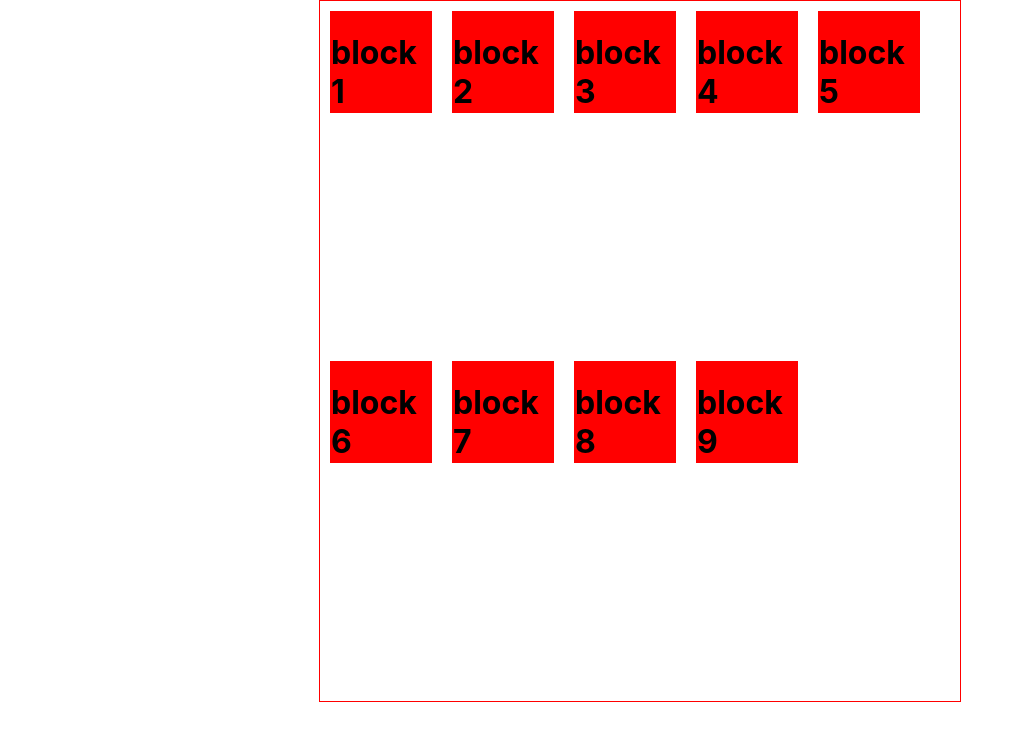
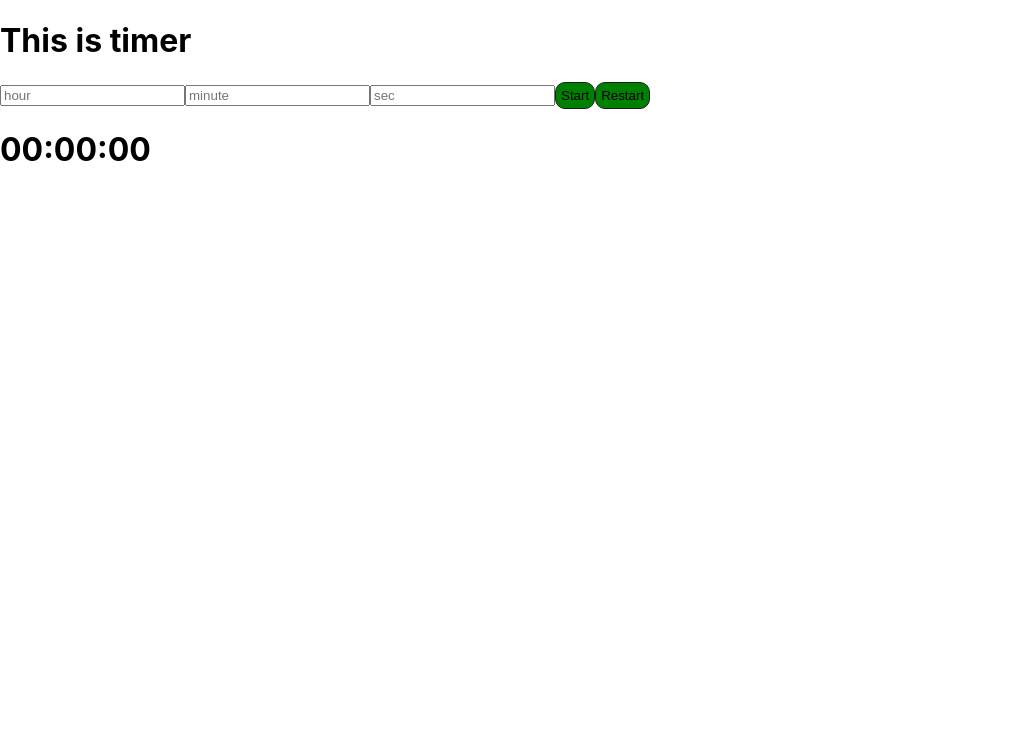
Before and after one commit to aniket2727/React-Interview, a React (Create React App) app in the folder app/: page / in a window 1280 px wide. Shown: the top 740 px of the page, without its empty margins (0-1024 px from the left). Built offline with nearby package versions, Linux system fonts and the light colour scheme.

Commit message:
all changes related to timer

```diff
--- a/app/src/App.js
+++ b/app/src/App.js
@@ -98,10 +98,11 @@ import YourApp from "./Steper/Mainstepper";
 import FolderStructure from "./Folderstucture/Mint";
 import Darkmode from "./blackwhite/Darkmode";
 import Reverseblock from "./Reverseblock/Reverseblock";
+import PostTimer from "./Posttimer/PostTimer";
 function App() {
   return (
     <div className="">
-      <Reverseblock/>
+     <PostTimer/>
     </div>
   );
 }
--- /dev/null
+++ b/app/src/Posttimer/PostTimer.js
@@ -0,0 +1,67 @@
+import React, { useState, useEffect } from 'react';
+
+const PostTimer = () => {
+    const [h, setH] = useState(0);
+    const [m, setM] = useState(0);
+    const [s, setS] = useState(0);
+    const [statem, setStatem] = useState(false);
+    const [overall, setOverall] = useState(0);
+
+    useEffect(() => {
+        if (statem && overall > 0) {
+            const interval = setInterval(() => {
+                setOverall(prevOverall => prevOverall - 1);
+            }, 1000);
+
+            return () => clearInterval(interval);
+        }
+    }, [statem, overall]);
+
+    const handleStart = () => {
+        let overallSec = h * 60 * 60 + m * 60 + s;
+        setOverall(overallSec);
+        setStatem(true);
+    };
+
+    const handlePause = () => {
+        setStatem(false);
+    };
+
+    const handleRestart = () => {
+        setStatem(false);
+        setOverall(0);
+        setH(0);
+        setM(0);
+        setS(0);
+    };
+
+    const formatTime = (time) => {
+        return time < 10 ? `0${time}` : time;
+    };
+
+    return (
+        <div>
+            <h1>This is timer</h1>
+            {
+                !statem && overall === 0 && (
+                    <>
+                        <input placeholder='hour' onChange={(e) => setH(e.target.value)} />
+                        <input placeholder="minute" onChange={(e) => setM(e.target.value)} />
+                        <input placeholder="sec" onChange={(e) => setS(e.target.value)} />
+                        <button onClick={handleStart}>Start</button>
+                    </>
+                )
+            }
+            {
+                statem ? (
+                    <button onClick={handlePause}>Pause</button>
+                ) : (
+                    <button onClick={handleRestart}>Restart</button>
+                )
+            }
+            <h1>{formatTime(Math.floor(overall / 3600))}:{formatTime(Math.floor((overall % 3600) / 60))}:{formatTime(overall % 60)}</h1>
+        </div>
+    );
+};
+
+export default PostTimer;
--- a/app/src/Reverseblock/Reverseblock.js
+++ b/app/src/Reverseblock/Reverseblock.js
@@ -1,42 +1,42 @@
-import React, { useState, useEffect } from 'react';
+// import React, { useState, useEffect } from 'react';
 
-const Reverseblock = () => {
-    const [data, setData] = useState([1, 2, 3, 4, 5, 6, 7, 8, 9]);
-    const [collected, setCollected] = useState([]);
+// const Reverseblock = () => {
+//     const [data, setData] = useState([1, 2, 3, 4, 5, 6, 7, 8, 9]);
+//     const [collected, setCollected] = useState([]);
 
-    useEffect(() => {
-        if (collected.length === data.length && collected.length !== 0) {
-            const interval = setInterval(() => {
-                console.log("looping");
-                setCollected(prevCollected => {
-                    const [, ...newCollected] = prevCollected; // Remove the first element
-                    return newCollected;
-                });
-            }, 2000);
+//     useEffect(() => {
+//         if (collected.length === data.length && collected.length !== 0) {
+//             const interval = setInterval(() => {
+//                 console.log("looping");
+//                 setCollected(prevCollected => {
+//                     const [, ...newCollected] = prevCollected; // Remove the first element
+//                     return newCollected;
+//                 });
+//             }, 2000);
 
-            return () => clearInterval(interval);
-        }
-    }, [collected, data]);
+//             return () => clearInterval(interval);
+//         }
+//     }, [collected, data]);
 
-    const handlePushData = (item) => {
-        if (!collected.includes(item)) {
-            setCollected([...collected, item]);
-        }
-    };
+//     const handlePushData = (item) => {
+//         if (!collected.includes(item)) {
+//             setCollected([...collected, item]);
+//         }
+//     };
 
-    return (
-        <div style={{ display: 'flex', alignItems: 'center', justifyContent: 'center' }}>
-            <div style={{ width: '50%', border: '1px solid red', height: '700px', display: 'flex', flexWrap: 'wrap' }}>
-                {
-                    data.map((item, index) => (
-                        <div key={index} onClick={() => handlePushData(item)} style={{ height: '100px', width: '100px', border: '1px solid red', margin: '10px', cursor: 'pointer', background: collected.includes(item) ? 'green' : 'red' }}>
-                            <h1>block {item}</h1>
-                        </div>
-                    ))
-                }
-            </div>
-        </div>
-    );
-};
+//     return (
+//         <div style={{ display: 'flex', alignItems: 'center', justifyContent: 'center' }}>
+//             <div style={{ width: '50%', border: '1px solid red', height: '700px', display: 'flex', flexWrap: 'wrap' }}>
+//                 {
+//                     data.map((item, index) => (
+//                         <div key={index} onClick={() => handlePushData(item)} style={{ height: '100px', width: '100px', border: '1px solid red', margin: '10px', cursor: 'pointer', background: collected.includes(item) ? 'green' : 'red' }}>
+//                             <h1>block {item}</h1>
+//                         </div>
+//                     ))
+//                 }
+//             </div>
+//         </div>
+//     );
+// };
 
-export default Reverseblock;
+// export default Reverseblock;
```
